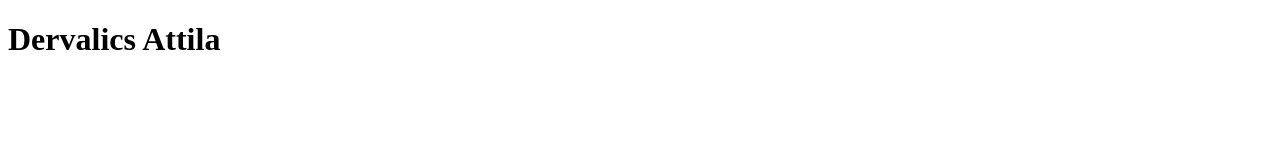
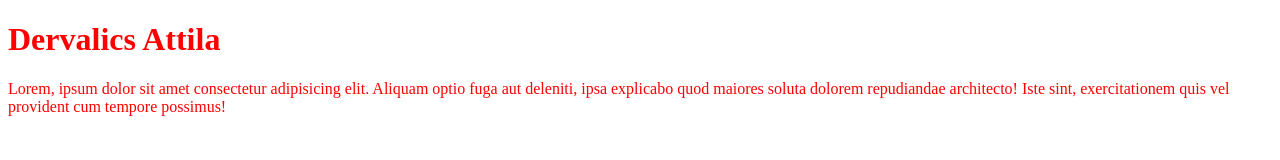
Before and after one commit to konnan933/projekt, a plain HTML site: page index.html in a window 1280 px wide. Drawn offline with Linux system fonts and the light colour scheme.

Commit message:
Formázott

```diff
--- a/index.html
+++ b/index.html
@@ -5,8 +5,10 @@
     <meta http-equiv="X-UA-Compatible" content="IE=edge">
     <meta name="viewport" content="width=device-width, initial-scale=1.0">
     <title>Dervalics Attial</title>
+    <link rel="stylesheet" href="stilus.css">
 </head>
 <body>
     <h1>Dervalics Attila</h1>
+    <p>Lorem, ipsum dolor sit amet consectetur adipisicing elit. Aliquam optio fuga aut deleniti, ipsa explicabo quod maiores soluta dolorem repudiandae architecto! Iste sint, exercitationem quis vel provident cum tempore possimus!</p>
 </body>
 </html>
--- /dev/null
+++ b/stilus.css
@@ -0,0 +1,3 @@
+body{
+    color: red;
+}
```
